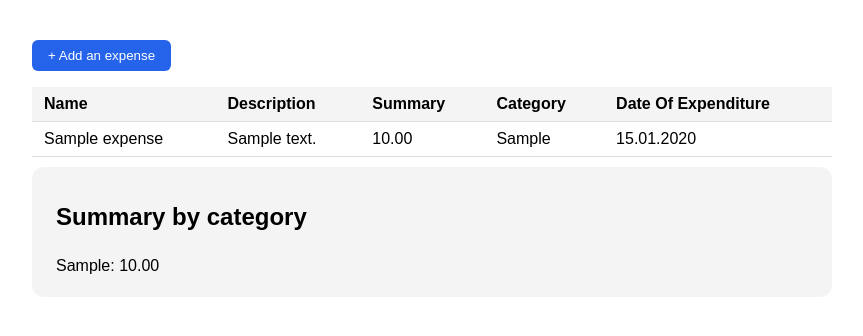
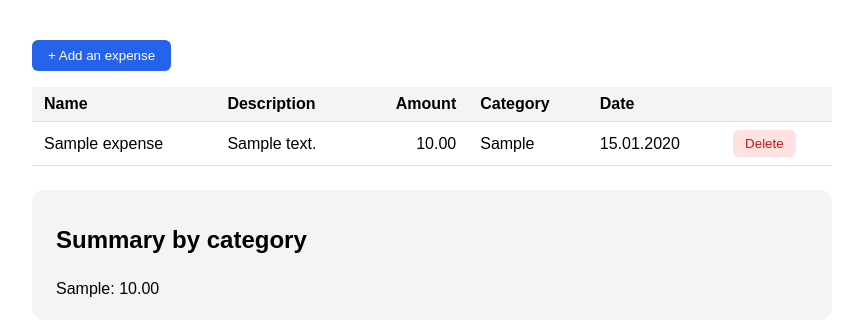
Before and after one commit to VladyslavDub/expense-tracker, a Django app: page /expenses/ in a window 1280 px wide. Shown: the top 336 px of the page, without its empty margins (208-1071 px from the left). Run offline with Django 5.2, Linux system fonts and the light colour scheme; tables that the repository leaves empty hold one stand-in row (values such as "Sample post").

Commit message:
Add exnepse deletion and move styles to a separate file
Delete button opens a confirmation modal. Styles moved to static/expenses/style.css

```diff
--- /dev/null
+++ b/expenses/static/expenses/style.css
@@ -0,0 +1,100 @@
+body {
+            font-family: sans-serif;
+            max-width: 800px;
+            margin: 40px auto;
+        }
+        table {
+            width: 100%;
+            border-collapse: collapse;
+        }
+        th,
+        td {
+            padding: 8px 12px;
+            border-bottom: 1px solid #ddd;
+            text-align: left;
+        }
+        td form {
+            margin: 0;
+        }
+        th {
+            background: #f4f4f4;
+        }
+        dialog {
+            border: none;
+            border-radius: 12px;
+            padding: 24px;
+            width: 400px;
+            max-width: 90%;
+            box-shadow: 0 10px 30px rgba(0, 0, 0, 0.2);
+        }
+        dialog::backdrop {
+            background: rgba(0, 0, 0, 0.5);
+        }
+        dialog p { margin: 0 0 12px;}
+        dialog label {
+            display: block;
+            margin-bottom: 4px;
+            font-weight: 600;
+        }
+        dialog input {
+            width: 100%;
+            padding: 8px;
+            border: 1px solid #ccc;
+            border-radius: 6px;
+            box-sizing: border-box;
+        }
+        .amount {
+            text-align: right;
+        }
+        .button {
+            display: inline-block;
+            padding: 8px 16px;
+            margin-bottom: 16px;
+            background: #2563eb;
+            color: white;
+            text-decoration: none;
+            border: none;
+            border-radius: 6px;
+            cursor: pointer;
+        }
+        .button:hover { background: #1d4ed8; }
+        .button-secondary {
+            padding: 8px 16px;
+            background: #e5e7eb;
+            border: none;
+            border-radius: 6px;
+            cursor: pointer;
+        }
+        .summary {
+            background: #f4f4f4;
+            border-radius: 12px;
+            padding: 16px 24px;
+            margin-top: 24px;
+            margin-bottom: 24px;
+        }
+        .summary ul {
+            list-style: none;
+            padding: 0;
+            margin: 0;
+        }
+        .summary li {
+            display: flex;
+            justify-content: space-between;
+            padding: 6px 0;
+            border-bottom: 1px solid #ddd;
+        }
+        .summary li:last-child {
+            border-bottom: none;
+        }
+        .button-danger {
+            padding: 6px 12px;
+            background: #fee2e2;
+            color: #b91c1c;
+            border: none;
+            border-radius: 6px;
+            cursor: pointer;
+        }
+        .button-danger:hover {
+            background: #dc2626;
+            color: white;
+        }
--- a/expenses/templates/expenses/expenses_list.html
+++ b/expenses/templates/expenses/expenses_list.html
@@ -1,93 +1,25 @@
+{% load static %}
 <!DOCTYPE html>
 <html lang="en">
 <head>
     <meta charset="UTF-8">
     <meta name="viewport" content="width=device-width, initial-scale=1.0">
     <title>My Expenses</title>
-    <style>
-        body { font-family: sans-serif; max-width: 800px; margin: 40px auto; }
-        table { width: 100%; border-collapse: collapse; }
-        th, td { padding: 8px 12px; border-bottom: 1px solid #ddd; text-align: left; }
-        th { background: #f4f4f4; }
-        dialog {
-            border: none;
-            border-radius: 12px;
-            padding: 24px;
-            width: 400px;
-            max-width: 90%;
-            box-shadow: 0 10px 30px rgba(0, 0, 0, 0.2);
-        }
-        dialog::backdrop {
-            background: rgba(0, 0, 0, 0.5);
-        }
-        dialog p { margin: 0 0 12px;}
-        dialog label {
-            display: block;
-            margin-bottom: 4px;
-            font-weight: 600;
-        }
-        dialog input {
-            width: 100%;
-            padding: 8px;
-            border: 1px solid #ccc;
-            border-radius: 6px;
-            box-sizing: border-box;
-        }
-        .button {
-            display: inline-block;
-            padding: 8px 16px;
-            margin-bottom: 16px;
-            background: #2563eb;
-            color: white;
-            text-decoration: none;
-            border: none;
-            border-radius: 6px;
-            cursor: pointer;
-        }
-        .button:hover { background: #1d4ed8; }
-        .button-secondary {
-            padding: 8px 16px;
-            background: #e5e7eb;
-            border: none;
-            border-radius: 6px;
-            cursor: pointer;
-        }
-        .summary {
-            background: #f4f4f4;
-            border-radius: 12px;
-            padding: 16px 24px;
-            margin-top: 10px;
-            margin-bottom: 24px;
-        }
-        .summary ul {
-            list-style: none;
-            padding: 0;
-            margin: 0;
-        }
-        .summary li {
-            display: flex;
-            justify-content: space-between;
-            padding: 6px 0;
-            border-bottom: 1px solid #ddd;
-        }
-        .summary li:last-child {
-            border-bottom: none;
-        }
-  </style>
+    <link rel="stylesheet" href="{% static 'expenses/style.css' %}">
 </head>
 <body>
     <button class="button" onclick="document.getElementById('expense-dialog').showModal()">
         + Add an expense
-
     </button>
     <table>
     <thead>
         <tr>
             <th>Name</th>
             <th>Description</th>
-            <th>Summary</th>
+            <th class="amount">Amount</th>
             <th>Category</th>
-            <th>Date Of Expenditure</th>
+            <th>Date</th>
+            <th></th>
         </tr>
     </thead>
     <tbody>
@@ -95,9 +27,14 @@
         <tr>
             <td>{{ expense.title }}</td>
             <td>{{ expense.description }}</td>
-            <td>{{ expense.amount }}</td>
+            <td class="amount">{{ expense.amount }}</td>
             <td>{{ expense.category }}</td>
             <td>{{ expense.date_of_expenditure|date:"d.m.Y" }}</td>
+            <td>
+                <button type="button" class="button-danger"
+                data-url="{% url 'expense_delete' expense.pk %}"
+                onclick="openDelete(this)">Delete</button>
+            </td>
         </tr>
         {% endfor %}
     </tbody>
@@ -118,5 +55,21 @@
     <button type="button" class="button-secondary" onclick="this.closest('dialog').close()">Cancel</button>
   </form>
 </dialog>
+<dialog id="delete-dialog">
+    <p>Delete this expense?</p>
+    <form id="delete-form" method="post">
+        {% csrf_token %}
+        <button type="submit" class="button-danger">Yes, delete</button>
+        <button type="button" class="button-secondary"
+                onclick="this.closest('dialog').close()">Cancel</button>
+    </form>
+</dialog>
+
+<script>
+    function openDelete(button) {
+        document.getElementById('delete-form').action = button.dataset.url;
+        document.getElementById('delete-dialog').showModal();
+    }
+</script>
 </body>
 </html>
--- a/expenses/urls.py
+++ b/expenses/urls.py
@@ -4,4 +4,5 @@ from . import views
 urlpatterns = [
     path('', views.expense_list, name='expense_list'),
     path('add/', views.expense_add, name='expense_add'),
+    path('delete/<int:pk>/', views.expense_delete, name='expense_delete'),
 ]
--- a/expenses/views.py
+++ b/expenses/views.py
@@ -1,6 +1,12 @@
-from django.shortcuts import render, redirect
+from django.shortcuts import render, redirect, get_object_or_404
 from .models import Expense
 from .forms import ExpenseForm
+
+def expense_delete(request, pk):
+    expense = get_object_or_404(Expense, pk=pk)
+    if request.method == 'POST':
+        expense.delete()
+    return redirect('expense_list')
 
 def totals_by_category(expenses):
     total_expenses = {}
```
